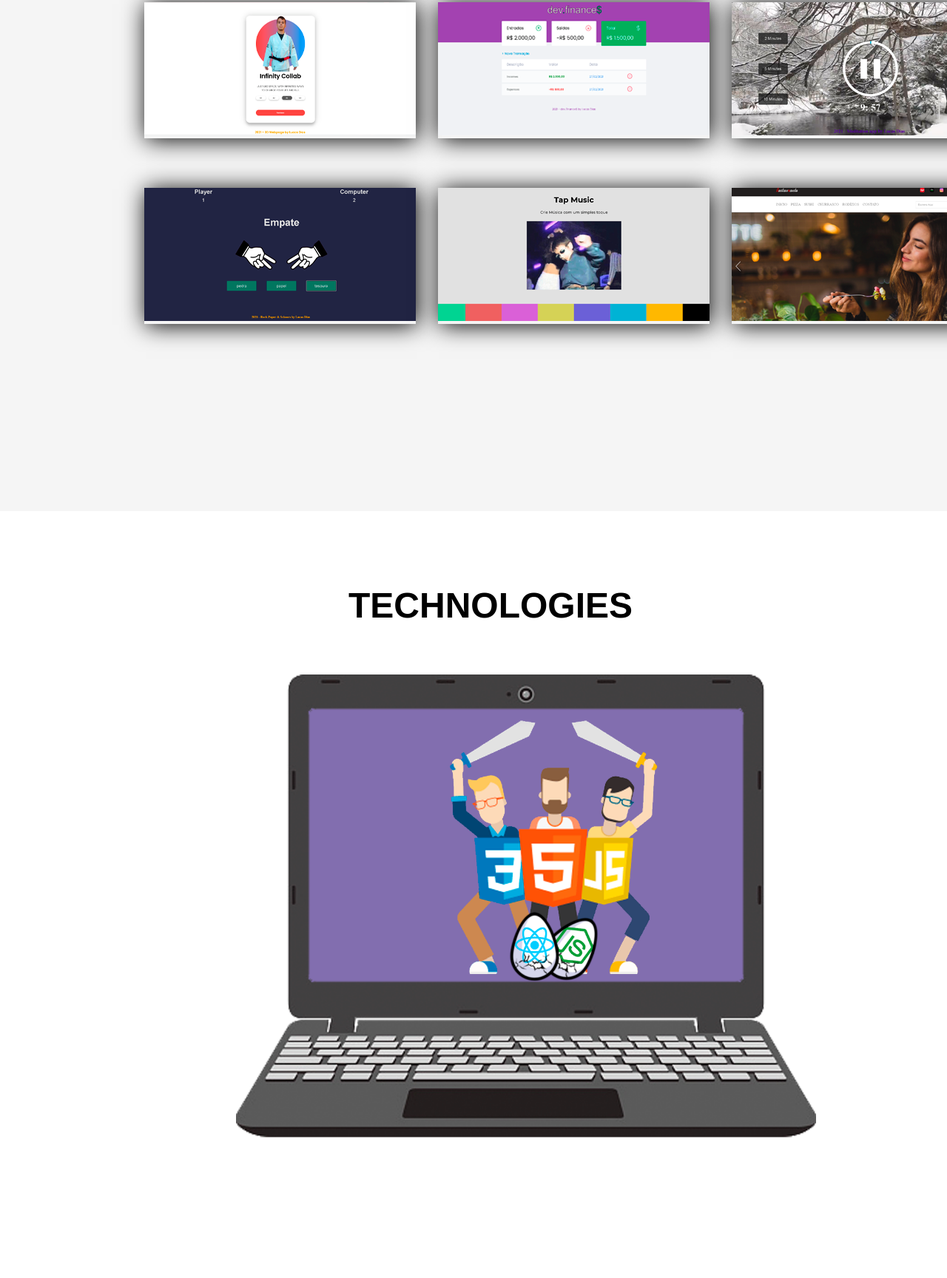
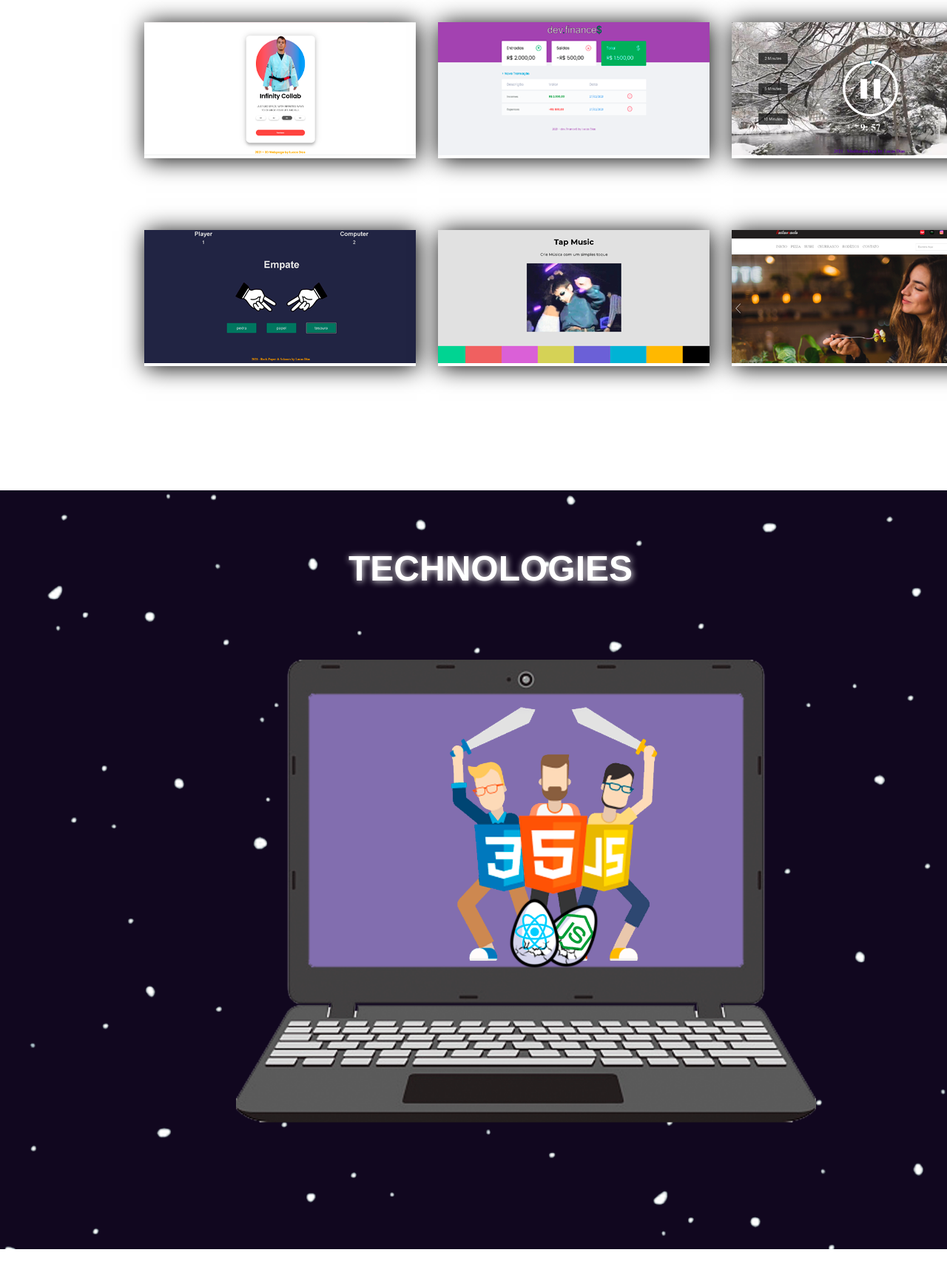
Before and after one commit to Lucass2021/Portfolio, a plain HTML site: page index.html in a window 1280 px wide. Shown: the part 1789-3517 px from the top of the page at 74% size. Drawn offline with nearby package versions, Linux system fonts and the light colour scheme.

Commit message:
currently bugged

```diff
--- a/index.html
+++ b/index.html
@@ -81,7 +81,9 @@
                     Novo Hamburgo - Brazil
 
                 </p>
-
+            </div>
+            <div class="about-background">
+                <img src="./assets/bg-stars-dark.png" alt="">
             </div>
         </div>
 
@@ -96,6 +98,7 @@
 
             <div class="all-images">
                 <h2>Projects</h2>
+
 
                 <div class="project-img">
                     <a href="https://github.com/Lucass2021/3D-Product-Effect" target="_blank">
@@ -141,7 +144,9 @@
                 <a href="https://github.com/Lucass2021" target="_blank">
                     <img class="tech-bg" src="./assets/banner-tech1.png" alt="Front end technologies ">
                 </a>
-
+            </div>
+            <div class="background-star">
+                <img src="./assets/bg-stars-light.png" alt="">
             </div>
             <div class="pc">
                 <img class="tech-pc" src="./assets/bannertech4.png" alt="Front end technologies ">
@@ -153,13 +158,13 @@
     <!--Contact page-->
     <div class="container-contact">
 
-    </div>
 
-    <section id="footer"></section>
+        <section id="footer"></section>
 
-    <script src="main.js"></script>
-    <script src="particles.js"></script>
-    <script src="app.js"></script>
+
+        <script src="main.js"></script>
+        <script src="particles.js"></script>
+        <script src="app.js"></script>
 </body>
 
 
--- a/main.css
+++ b/main.css
@@ -3,11 +3,11 @@
     padding: 0;
     box-sizing: border-box;
     font-family: 'Roboto', sans-serif;
-
   }
 
   body{
     overflow-x: hidden;
+    background: #ffffff;
   }
 
 /* Home page */
@@ -141,6 +141,15 @@ filter: drop-shadow(5px 5px   5px white);
     z-index: 3;
 }
 
+.about-background img{
+position: relative;
+z-index: 1;
+width: 1550px;
+height: 727px;
+bottom: 1227px;
+left: 0px;
+}
+
 .about{
   width: 500px;
   height: 500px;
@@ -171,21 +180,34 @@ right:35%;
 letter-spacing: 3px;
 font-family: 'Courier New', Courier, monospace, sans-serif;
 text-transform: uppercase;
+color: white;
 }
 
 .about p{
 margin-top: 23%;
 font-size: 25px;
 font-family: 'Times New Roman', Times, serif, sans-serif;
+color: white;
+transition: all 0.4s ease;
 }
+
+.about p:hover{
+  margin-top: 23%;
+  font-size: 25px;
+  font-family: 'Times New Roman', Times, serif, sans-serif;
+  color: rgb(255, 255, 255);
+  filter: drop-shadow(5px 5px  20px white);
+  transition: all 0.8s ease;
+  }
 
 /* Project Page */
 
 .container-project{
   width: 100%;
-  height: 110vh;
-  background:#F5F5F5;
+  height: auto;
+
 }
+
 
 .all-images{
   position: relative;
@@ -194,7 +216,7 @@ font-family: 'Times New Roman', Times, serif, sans-serif;
   padding: 1rem;
   height: auto;
   width: 100%;
-  top:-350px;
+  top:-1050px;
   right: 95px;
 
 }
@@ -218,7 +240,7 @@ font-family: 'Times New Roman', Times, serif, sans-serif;
   padding: 1rem;
   height: auto;
   width: 100%;
-  top:-350px;
+  top:-1020px;
   left: 164px;
 
 }
@@ -241,23 +263,25 @@ font-family: 'Times New Roman', Times, serif, sans-serif;
 
 .container-tech{
   background: #ffffff;
-  width: 100%;
-  height: auto;
+  width: auto;
+  height: 100%;
 }
 
 .technologies h3{
   position: relative;
-  top: 100px;
+  top: -800px;
   left: 36.8%;
-  color: black;
+  color: #ffffff;
   font-size: 3rem;
   font-family: "Helvetica Neue", sans-serif;
   text-transform: uppercase;
+  z-index: 10;
+  filter: drop-shadow(1px 1px 5px white);
 }
 
 .tech-bg{
   position:relative;
-  bottom: -18px;
+  bottom: 850px;
   left: 55px;
   z-index: 2;
   width: 850px;
@@ -275,19 +299,26 @@ font-family: 'Times New Roman', Times, serif, sans-serif;
   position:relative;
   width: 1000px;
   height: auto;
-  bottom: 420px;
+  bottom: 2320px;
   left: 16.5%;
   z-index: 1;
 }
 
-/* Contact */
-
-.container-contact{
-  background:#F5F5F5;
-  width: 100%;
-  height: auto;
+.background-star img{
+  position: relative;
+  width: 1550px;
+  height: 100%;
+  bottom: 1500px;
+  z-index: 1;
 }
 
+/* Contact */
+.container-contact{
+  margin-top: 0;
+margin-bottom: 0;
+margin-left: auto;
+margin-right: auto;
+}
 
 
 
```
Also changed, not shown: assets/banner-contact.png (added), assets/bg-stars-dark.png (added), assets/bg-stars-light.png (added), assets/bg-stars.jpg (added).
